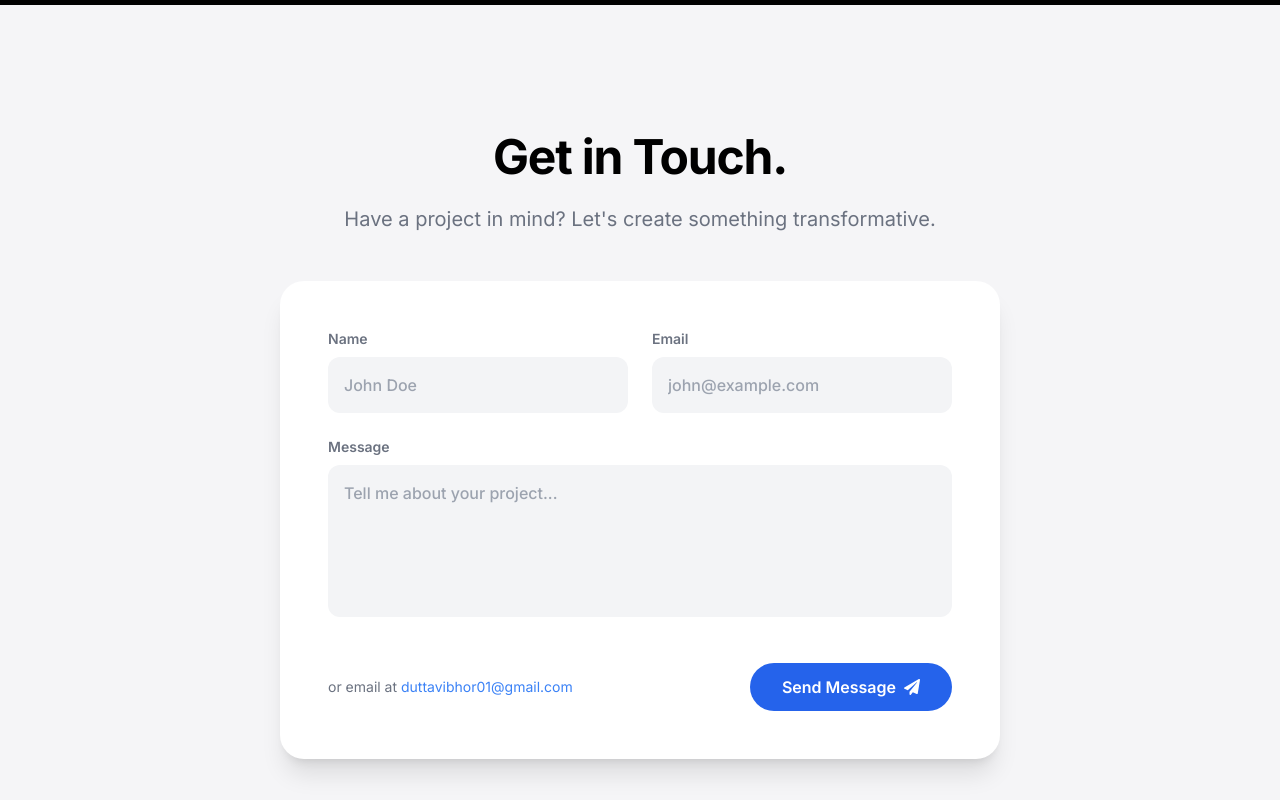
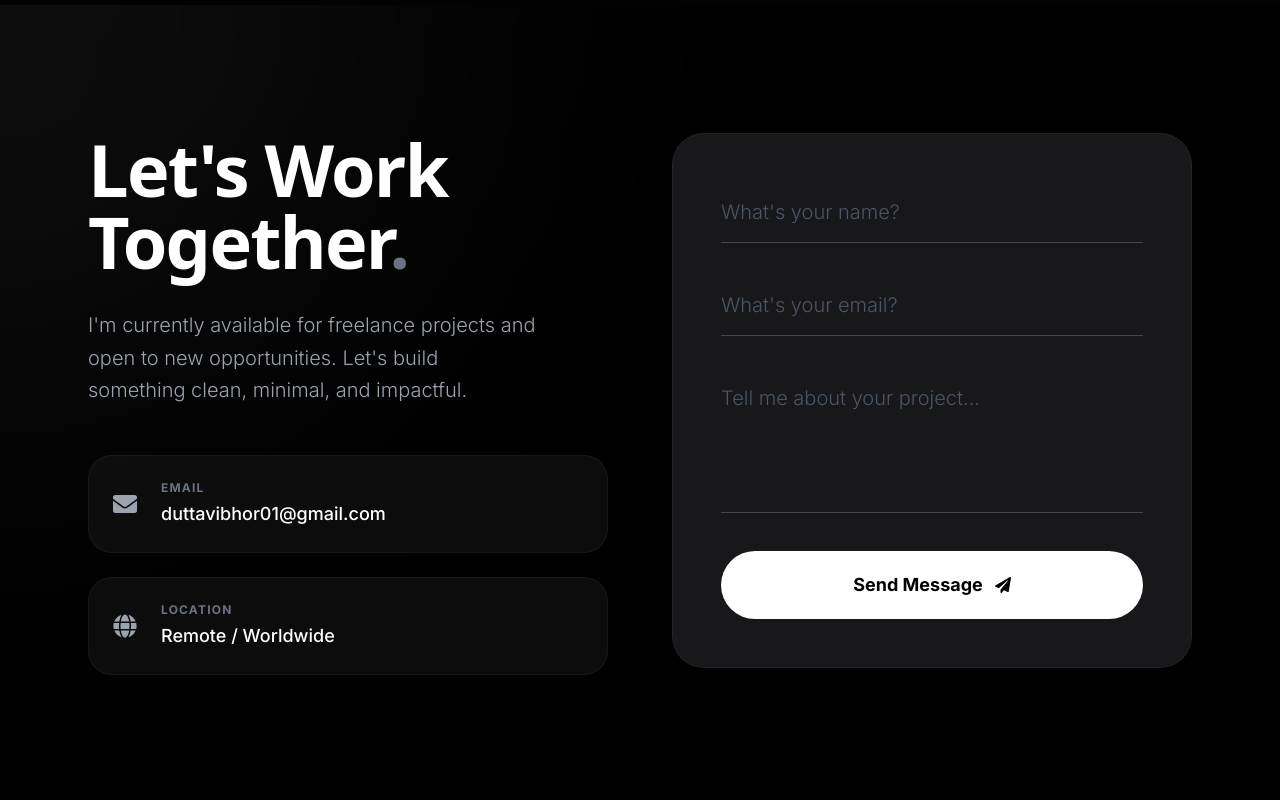
Before and after one commit to Vikashh08/Freelance-Projects-Portfolio, a React (Vite) app: page / in a window 1280 px wide. Shown: the part 7100-7900 px from the top of the page. Built offline with nearby package versions, Linux system fonts and the light colour scheme.

Commit message:
Contact page updated

```diff
--- a/src/components/Contact.jsx
+++ b/src/components/Contact.jsx
@@ -1,117 +1,148 @@
 import React, { useRef, useState } from "react";
 import { motion } from "framer-motion";
 import emailjs from "@emailjs/browser";
-import { FaPaperPlane, FaEnvelope } from "react-icons/fa";
+import { FaPaperPlane, FaEnvelope, FaGlobe } from "react-icons/fa";
 
 export const Contact = () => {
     const formRef = useRef();
-    const [status, setStatus] = useState("idle"); // idle, sending, success, error
+    const [status, setStatus] = useState("idle");
 
     const handleSubmit = (e) => {
         e.preventDefault();
         setStatus("sending");
 
-        // REPLACE THESE WITH YOUR ACTUAL KEYS from EmailJS dashboard
-        // Service ID: service_xxxxxx
-        // Template ID: template_xxxxxx
-        // Public Key: user_xxxxxx
-        // For now, we simulate success so the UI feedback is visible
+        // REPLACE THESE VALUES WITH YOUR EMAILJS KEYS
+        // 1. Go to emailjs.com and create an account
+        // 2. Create a specific 'Service' (e.g. Gmail) -> get Service ID
+        // 3. Create an 'Email Template' -> get Template ID
+        // 4. Go to 'Account' > 'Public Key' -> get Public Key
 
-        /*
-        emailjs.sendForm('YOUR_SERVICE_ID', 'YOUR_TEMPLATE_ID', formRef.current, 'YOUR_PUBLIC_KEY')
+        const serviceID = "YOUR_SERVICE_ID"; // e.g. "service_x8s9d7f"
+        const templateID = "YOUR_TEMPLATE_ID"; // e.g. "template_a7s6d5f"
+        const publicKey = "YOUR_PUBLIC_KEY";   // e.g. "user_123456789"
+
+        emailjs.sendForm(serviceID, templateID, formRef.current, publicKey)
             .then((result) => {
-                setStatus('success');
+                setStatus("success");
                 formRef.current.reset();
             }, (error) => {
-                setStatus('error');
+                setStatus("error");
                 console.error(error);
             });
-        */
-
-        // Removing mock timeout to force user to put keys if they want it real,
-        // but for demonstration I will keep the mock active until they replace keys.
-        setTimeout(() => {
-            setStatus("success");
-            formRef.current.reset();
-        }, 1500);
     };
 
     return (
-        <section id="contact" className="py-32 bg-secondary text-black relative">
-            <div className="max-w-3xl mx-auto px-6 text-center">
-                <motion.h2
-                    initial={{ opacity: 0, y: 30 }}
-                    whileInView={{ opacity: 1, y: 0 }}
-                    className="text-4xl md:text-5xl font-bold mb-6 tracking-tight text-black"
+        <section id="contact" className="py-32 bg-black text-white relative overflow-hidden">
+
+            {/* Background Gradient - Extremely subtle white glow */}
+            <div className="absolute top-0 left-0 w-[800px] h-[800px] bg-white/5 blur-[150px] rounded-full pointer-events-none -translate-x-1/2 -translate-y-1/2" />
+
+            <div className="max-w-6xl mx-auto px-6 relative z-10">
+                <div className="grid md:grid-cols-2 gap-16 items-start">
+
+                    {/* Left Column: Info & Text */}
+                    <motion.div
+                        initial={{ opacity: 0, x: -30 }}
+                        whileInView={{ opacity: 1, x: 0 }}
+                        viewport={{ once: true }}
+                        transition={{ duration: 0.8 }}
                     >
-                    Get in Touch.
-                </motion.h2>
-                <p className="text-xl text-gray-500 mb-12">
-                    Have a project in mind? Let's create something transformative.
+                        <h2 className="text-4xl md:text-7xl font-sans font-bold tracking-tight mb-8 text-white">
+                            Let's Work Together<span className="text-gray-500">.</span>
+                        </h2>
+                        <p className="text-xl text-gray-400 mb-12 font-light leading-relaxed max-w-md">
+                            I'm currently available for freelance projects and open to new opportunities. Let's build something clean, minimal, and impactful.
                         </p>
 
+                        <div className="space-y-6">
+                            <a href="mailto:duttavibhor01@gmail.com" className="group flex items-center gap-6 p-6 rounded-3xl bg-zinc-900/50 border border-white/5 hover:bg-white hover:text-black transition-all duration-300">
+                                <FaEnvelope size={24} className="text-gray-400 group-hover:text-black transition-colors" />
+                                <div>
+                                    <h4 className="text-xs font-bold text-gray-500 uppercase tracking-widest mb-1 group-hover:text-gray-600">Email</h4>
+                                    <span className="text-lg font-medium">duttavibhor01@gmail.com</span>
+                                </div>
+                            </a>
+
+                            <div className="flex items-center gap-6 p-6 rounded-3xl bg-zinc-900/50 border border-white/5 hover:bg-white hover:text-black transition-all duration-300 group">
+                                <FaGlobe size={24} className="text-gray-400 group-hover:text-black transition-colors" />
+                                <div>
+                                    <h4 className="text-xs font-bold text-gray-500 uppercase tracking-widest mb-1 group-hover:text-gray-600">Location</h4>
+                                    <span className="text-lg font-medium">Remote / Worldwide</span>
+                                </div>
+                            </div>
+                        </div>
+                    </motion.div>
+
+                    {/* Right Column: Form */}
                     <motion.div
-                    initial={{ opacity: 0, y: 40 }}
-                    whileInView={{ opacity: 1, y: 0 }}
-                    transition={{ delay: 0.2 }}
-                    className="bg-white rounded-3xl shadow-xl p-8 md:p-12 text-left"
+                        initial={{ opacity: 0, scale: 0.95 }}
+                        whileInView={{ opacity: 1, scale: 1 }}
+                        viewport={{ once: true }}
+                        transition={{ duration: 0.8, delay: 0.2 }}
+                        className="bg-zinc-900 rounded-[2rem] p-8 md:p-12 border border-white/5 shadow-2xl relative"
                     >
-                    <form ref={formRef} onSubmit={handleSubmit} className="space-y-6">
-                        <div className="grid md:grid-cols-2 gap-6">
-                            <div>
-                                <label className="block text-sm font-semibold text-gray-500 mb-2">Name</label>
+                        <form ref={formRef} onSubmit={handleSubmit} className="space-y-8 relative z-10">
+                            <div className="space-y-2">
                                 <input
                                     type="text"
-                                    name="user_name"
+                                    name="user_name" // Required by EmailJS
                                     required
-                                    className="w-full bg-gray-100 border-none rounded-xl px-4 py-4 text-black focus:ring-2 focus:ring-blue-500 transition-all font-medium"
-                                    placeholder="John Doe"
+                                    className="w-full bg-transparent border-b border-white/20 px-0 py-4 text-white text-xl placeholder-gray-600 focus:outline-none focus:border-white transition-all font-light"
+                                    placeholder="What's your name?"
                                 />
                             </div>
-                            <div>
-                                <label className="block text-sm font-semibold text-gray-500 mb-2">Email</label>
+
+                            <div className="space-y-2">
                                 <input
                                     type="email"
-                                    name="user_email"
+                                    name="user_email" // Required by EmailJS
                                     required
-                                    className="w-full bg-gray-100 border-none rounded-xl px-4 py-4 text-black focus:ring-2 focus:ring-blue-500 transition-all font-medium"
-                                    placeholder="john@example.com"
+                                    className="w-full bg-transparent border-b border-white/20 px-0 py-4 text-white text-xl placeholder-gray-600 focus:outline-none focus:border-white transition-all font-light"
+                                    placeholder="What's your email?"
                                 />
                             </div>
-                        </div>
-                        <div>
-                            <label className="block text-sm font-semibold text-gray-500 mb-2">Message</label>
+
+                            <div className="space-y-2">
                                 <textarea
-                                name="message"
+                                    name="message" // Required by EmailJS
                                     required
-                                rows="5"
-                                className="w-full bg-gray-100 border-none rounded-xl px-4 py-4 text-black focus:ring-2 focus:ring-blue-500 transition-all resize-none font-medium"
+                                    rows="4"
+                                    className="w-full bg-transparent border-b border-white/20 px-0 py-4 text-white text-xl placeholder-gray-600 focus:outline-none focus:border-white transition-all resize-none font-light"
                                     placeholder="Tell me about your project..."
                                 ></textarea>
                             </div>
 
-                        <div className="flex justify-between items-center pt-4">
-                            <div className="text-sm text-gray-500 hidden md:block">
-                                or email at <a href="mailto:duttavibhor01@gmail.com" className="text-blue-500 hover:underline">duttavibhor01@gmail.com</a>
-                            </div>
                             <button
                                 type="submit"
                                 disabled={status === "sending"}
-                                className="px-8 py-3 rounded-full bg-blue-600 text-white font-semibold hover:bg-blue-700 transition-all disabled:opacity-70 disabled:cursor-not-allowed flex items-center gap-2"
+                                className="w-full py-5 rounded-full bg-white text-black font-bold text-lg hover:bg-gray-200 transition-all disabled:opacity-70 disabled:cursor-not-allowed flex items-center justify-center gap-3 mt-8"
                             >
-                                {status === "sending" ? "Sending..." : status === "success" ? "Sent!" : "Send Message"}
-                                {status !== "sending" && status !== "success" && <FaPaperPlane />}
+                                {status === "sending" ? "Sending..." : status === "success" ? "Message Sent" : "Send Message"}
+                                {status !== "sending" && status !== "success" && <FaPaperPlane size={16} />}
                             </button>
-                        </div>
+
                             {status === "success" && (
-                            <p className="text-green-600 text-sm mt-2 text-center">Message sent successfully! I'll get back to you soon.</p>
+                                <motion.p
+                                    initial={{ opacity: 0, y: 10 }}
+                                    animate={{ opacity: 1, y: 0 }}
+                                    className="text-gray-400 text-sm text-center font-medium mt-4"
+                                >
+                                    Thanks! I'll be in touch soon.
+                                </motion.p>
                             )}
                             {status === "error" && (
-                            <p className="text-red-500 text-sm mt-2 text-center">Something went wrong. Please try again later.</p>
+                                <motion.p
+                                    initial={{ opacity: 0, y: 10 }}
+                                    animate={{ opacity: 1, y: 0 }}
+                                    className="text-red-400 text-sm text-center font-medium mt-4"
+                                >
+                                    Something went wrong. Please try again.
+                                </motion.p>
                             )}
                         </form>
                     </motion.div>
                 </div>
+            </div>
         </section>
     );
 };
```
Lines whose indentation alone changed are shown as unchanged.
